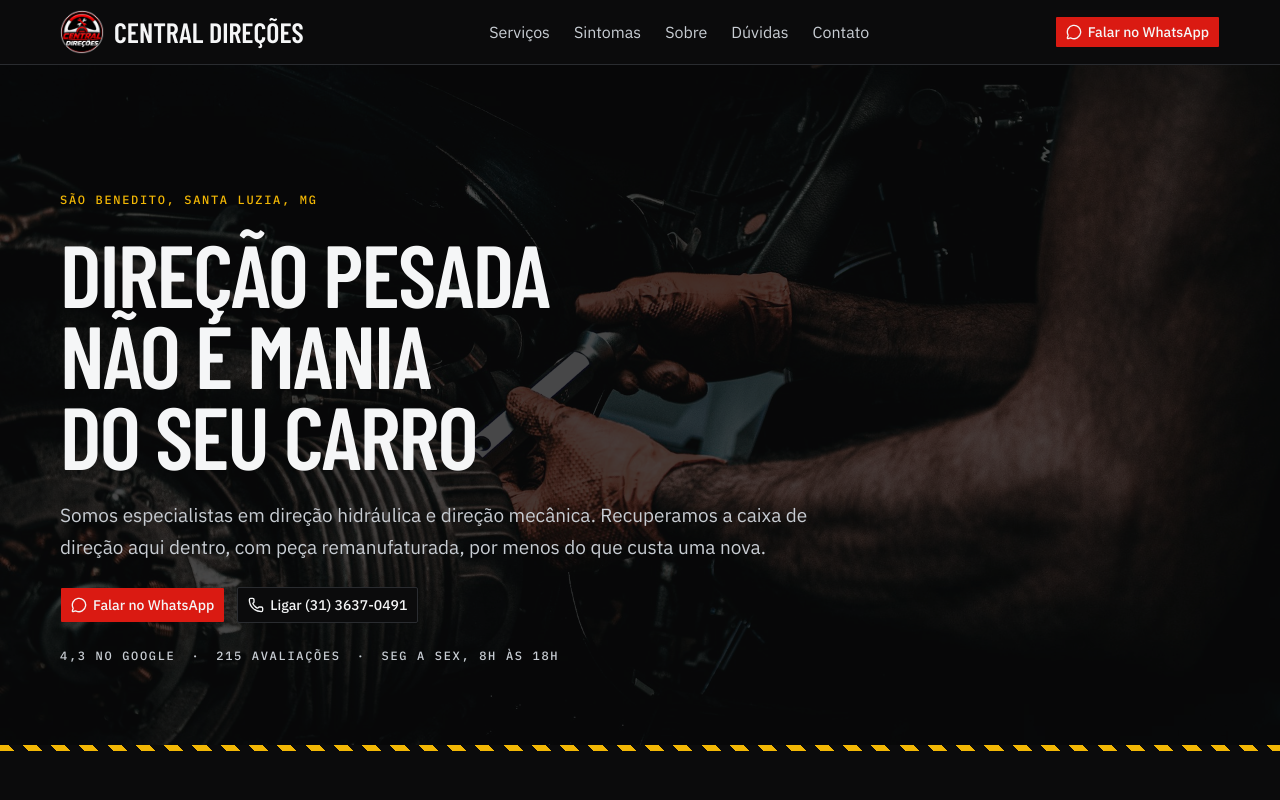
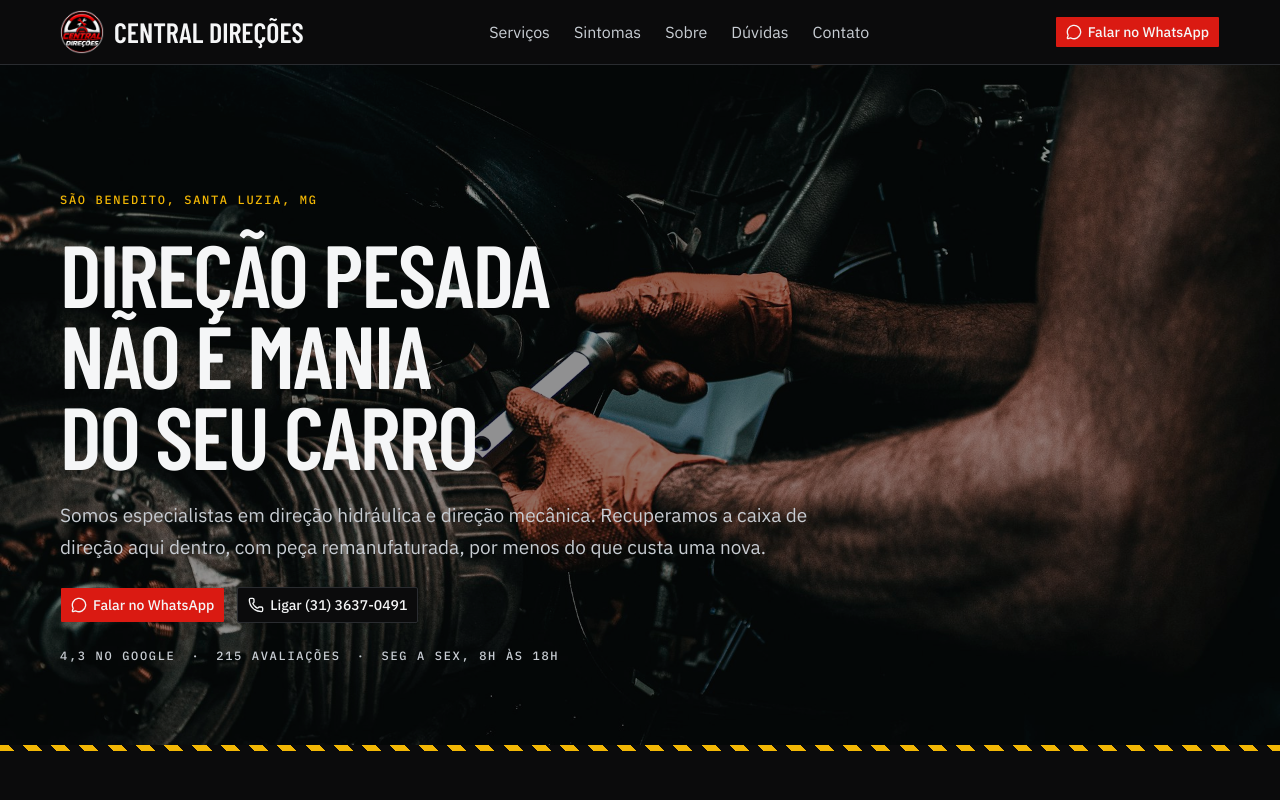
Before and after one commit to YurissCG/Central-Dire-es, a Next.js app: page / in a window 1280 px wide. Shown: the top 800 px of the page. Built offline with nearby package versions, Linux system fonts and the light colour scheme.

Commit message:
clareia a imagem e a sobreposicao do hero

```diff
--- a/src/components/secoes/Hero.tsx
+++ b/src/components/secoes/Hero.tsx
@@ -16,9 +16,9 @@ export function Hero() {
         priority
         sizes="100vw"
         className="object-cover object-center"
-        style={{ filter: "saturate(0.75) contrast(1.08) brightness(0.85)" }}
+        style={{ filter: "saturate(0.85) contrast(1.05)" }}
       />
-      <div className="absolute inset-0 bg-preto-oficina/70" aria-hidden="true" />
+      <div className="absolute inset-0 bg-preto-oficina/45" aria-hidden="true" />
 
       <div className="relative z-10 mx-auto flex w-full max-w-[1200px] flex-col gap-6 px-5 py-12 md:py-20">
         <p className="etiqueta text-amarelo">São Benedito, Santa Luzia, MG</p>
```
